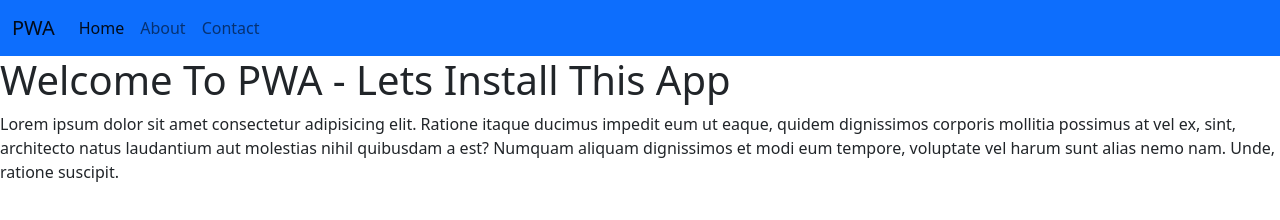
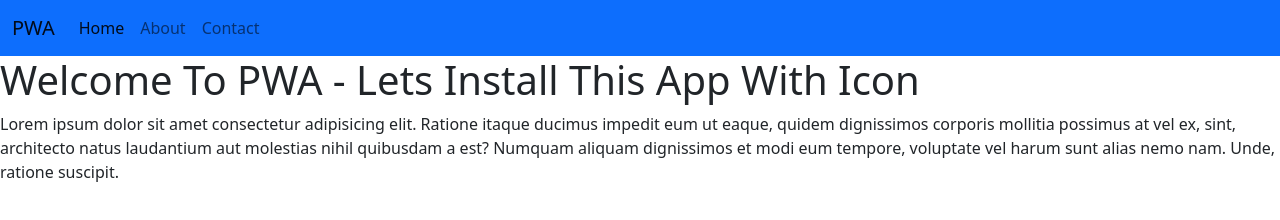
Before and after one commit to GouravBanswal/PWA.2, a plain HTML site: page index.html in a window 1280 px wide. Drawn offline with nearby package versions, Linux system fonts and the light colour scheme.

Commit message:
changed index

```diff
--- a/index.html
+++ b/index.html
@@ -24,7 +24,7 @@
         </div>
       </div>
     </nav>
-    <h1>Welcome To PWA - Lets Install This App</h1>
+    <h1>Welcome To PWA - Lets Install This App With Icon</h1>
     <p>Lorem ipsum dolor sit amet consectetur adipisicing elit. Ratione itaque ducimus impedit eum ut eaque, quidem dignissimos corporis mollitia possimus at vel ex, sint, architecto natus laudantium aut molestias nihil quibusdam a est? Numquam aliquam dignissimos et modi eum tempore, voluptate vel harum sunt alias nemo nam. Unde, ratione suscipit.</p>
     <script src="https://cdn.jsdelivr.net/npm/bootstrap@5.2.0-beta1/dist/js/bootstrap.bundle.min.js" ></script>
   </body>
```
Also changed, not shown: manifest.json.
